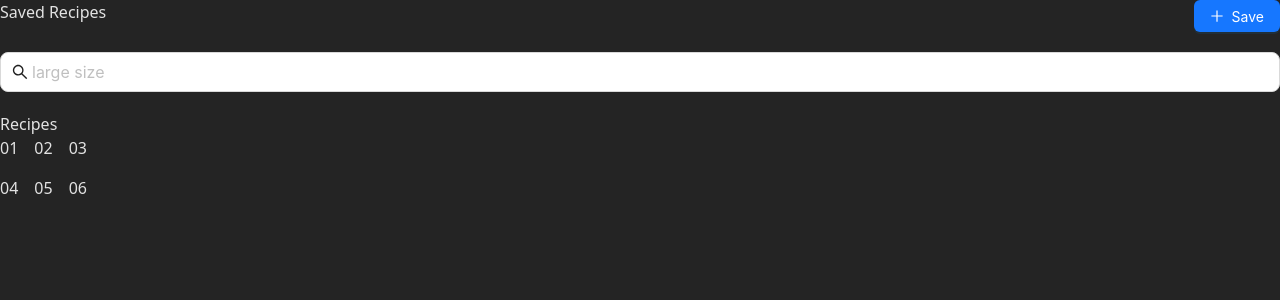
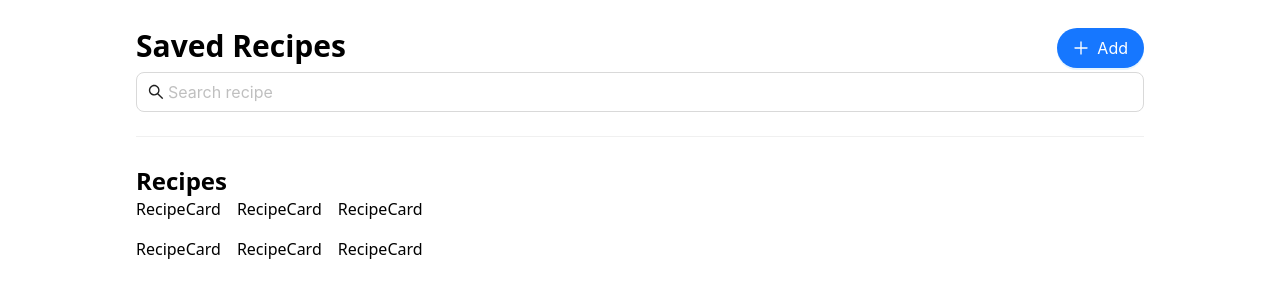
Before and after one commit to Sophaos/web-app-recipe-scraper, a React (Vite) app in the folder front-end/: page /recipes in a window 1280 px wide. Shown: the top 300 px of the page. Built offline with nearby package versions, Linux system fonts and the light colour scheme.

Commit message:
recipes page layout

```diff
--- a/front-end/src/index.css
+++ b/front-end/src/index.css
@@ -7,10 +7,6 @@
   line-height: 1.5;
   font-weight: 400;
 
-  color-scheme: light dark;
-  color: rgba(255, 255, 255, 0.87);
-  background-color: #242424;
-
   font-synthesis: none;
   text-rendering: optimizeLegibility;
   -webkit-font-smoothing: antialiased;
--- a/front-end/src/pages/recipes-page.tsx
+++ b/front-end/src/pages/recipes-page.tsx
@@ -1,29 +1,14 @@
-import { Button, Input } from "antd";
-import { PlusOutlined, SearchOutlined } from "@ant-design/icons";
+import { RecipesHeader } from "../recipes/recipes-header";
+import { RecipesLayout } from "../recipes/recipes-layout";
+import { RecipesList } from "../recipes/recipes-list";
+import { SearchBar } from "../recipes/search-bar";
 
 export const RecipesPage = () => {
   return (
-    <div className="flex flex-col gap-5">
-      <div className="flex flex-row justify-between">
-        <div>Saved Recipes</div>
-        <Button type="primary" icon={<PlusOutlined />}>
-          Save
-        </Button>
-      </div>
-      <div>
-        <Input size="large" placeholder="large size" prefix={<SearchOutlined />} />
-      </div>
-      <div>
-        <div>Recipes</div>
-        <div className="inline-grid grid-cols-3 gap-4">
-          <div>01</div>
-          <div>02</div>
-          <div>03</div>
-          <div>04</div>
-          <div>05</div>
-          <div>06</div>
-        </div>
-      </div>
-    </div>
+    <RecipesLayout>
+      <RecipesHeader />
+      <SearchBar />
+      <RecipesList />
+    </RecipesLayout>
   );
 };
--- a/front-end/src/recipes/add-button.tsx
+++ b/front-end/src/recipes/add-button.tsx
@@ -0,0 +1,10 @@
+import { PlusOutlined } from "@ant-design/icons";
+import { Button } from "antd";
+
+export const AddButton = () => {
+  return (
+    <Button type="primary" shape="round" size="large" icon={<PlusOutlined />}>
+      Add
+    </Button>
+  );
+};
--- a/front-end/src/recipes/recipe-card.tsx
+++ b/front-end/src/recipes/recipe-card.tsx
@@ -0,0 +1,3 @@
+export const RecipeCard = () => {
+  return <div>RecipeCard</div>;
+};
--- a/front-end/src/recipes/recipes-header.tsx
+++ b/front-end/src/recipes/recipes-header.tsx
@@ -0,0 +1,10 @@
+import { AddButton } from "./add-button";
+
+export const RecipesHeader = () => {
+  return (
+    <div className="flex flex-row justify-between">
+      <div className="text-3xl font-semibold">Saved Recipes</div>
+      <AddButton />
+    </div>
+  );
+};
--- /dev/null
+++ b/front-end/src/recipes/recipes-layout.tsx
@@ -0,0 +1,13 @@
+import { ReactNode } from "react";
+
+interface RecipesLayoutProps {
+  children: ReactNode;
+}
+
+export const RecipesLayout = ({ children }: RecipesLayoutProps) => {
+  return (
+    <div className="flex justify-center pt-5">
+      <div className="flex flex-col gap-1 max-w-5xl w-full p-2">{children}</div>
+    </div>
+  );
+};
--- /dev/null
+++ b/front-end/src/recipes/recipes-list.tsx
@@ -0,0 +1,17 @@
+import { RecipeCard } from "./recipe-card";
+
+export const RecipesList = () => {
+  return (
+    <div>
+      <div className="text-2xl font-semibold">Recipes</div>
+      <div className="inline-grid grid-cols-3 gap-4">
+        <RecipeCard />
+        <RecipeCard />
+        <RecipeCard />
+        <RecipeCard />
+        <RecipeCard />
+        <RecipeCard />
+      </div>
+    </div>
+  );
+};
--- a/front-end/src/recipes/search-bar.tsx
+++ b/front-end/src/recipes/search-bar.tsx
@@ -0,0 +1,11 @@
+import { SearchOutlined } from "@ant-design/icons";
+import { Divider, Input } from "antd";
+
+export const SearchBar = () => {
+  return (
+    <div>
+      <Input size="large" placeholder="Search recipe" prefix={<SearchOutlined />} />
+      <Divider />
+    </div>
+  );
+};
```
